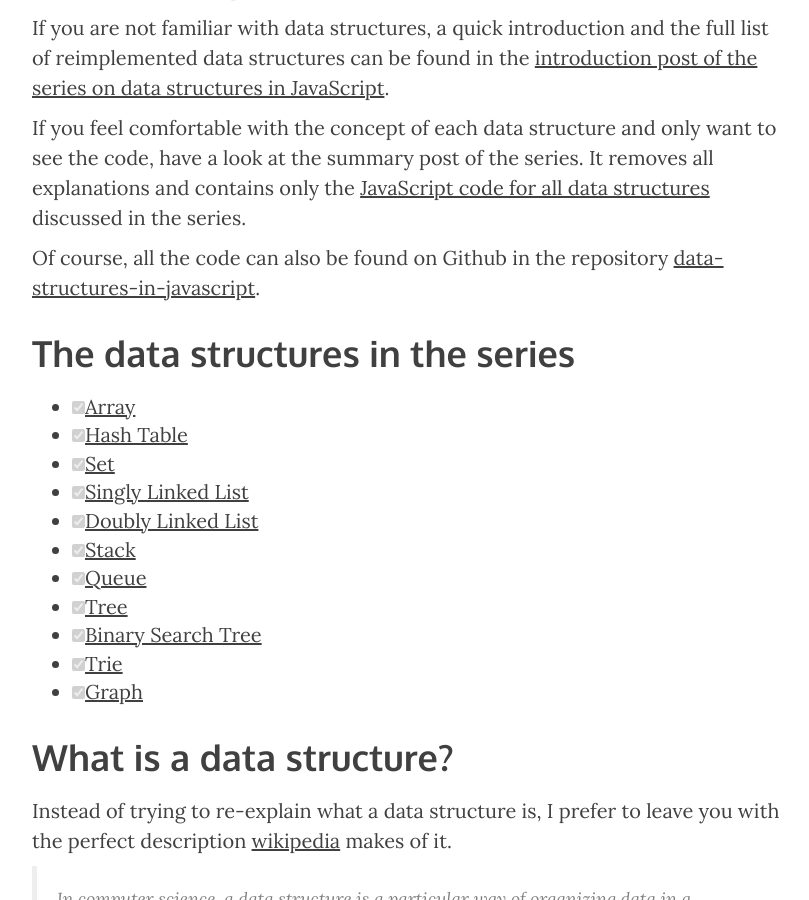
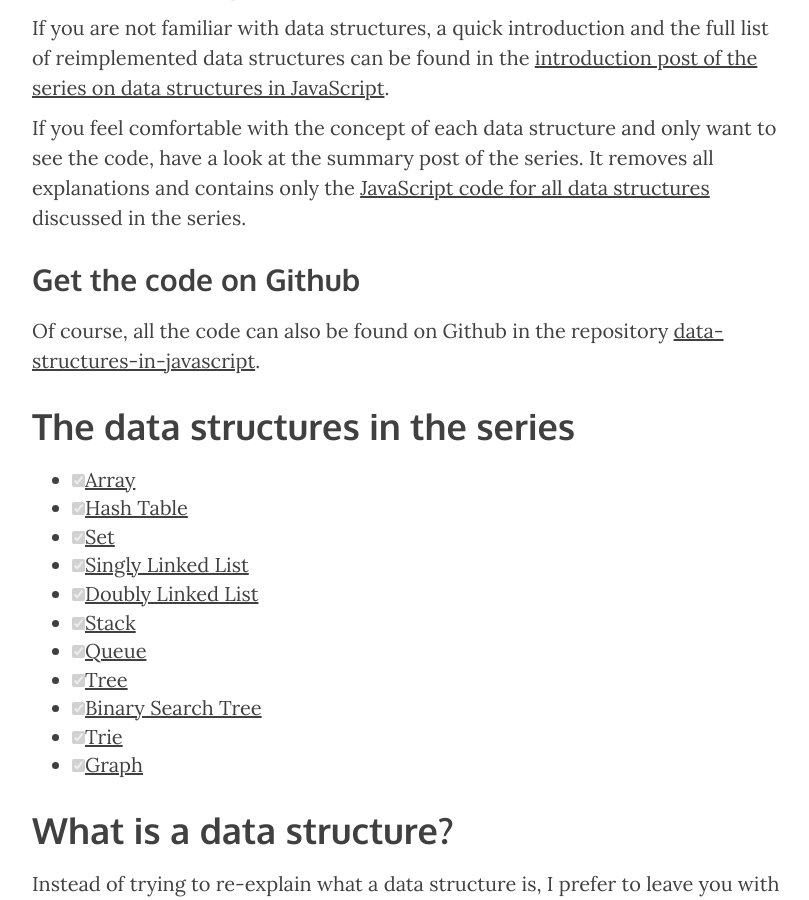
Before and after one commit to benoitvallon/benoitvallon.github.io, a Jekyll site: the page built from _posts/2016-01-11-data-structures-in-javascript.md, in a window 1280 px wide and 900 px high, scrolled down 662 px. Shown: the whole window, without its empty margins (233-1042 px from the left). Built offline with Jekyll 4.4.1, drawn with Linux system fonts in a browser that asks for light colours; nearby versions of some CDN libraries; comment, search, counter and statistics services are not loaded.

Commit message:
Adds get the code title

```diff
--- a/_posts/data-structures-series/about-the-series.md
+++ b/_posts/data-structures-series/about-the-series.md
@@ -6,4 +6,6 @@ If you are not familiar with data structures, a quick introduction and the full
 
 If you feel comfortable with the concept of each data structure and only want to see the code, have a look at the summary post of the series. It removes all explanations and contains only the [JavaScript code for all data structures](/data-structures-in-javascript/data-structures-in-javascript-all-the-code/) discussed in the series.
 
+## Get the code on Github
+
 Of course, all the code can also be found on Github in the repository [data-structures-in-javascript](https://github.com/benoitvallon/data-structures-in-javascript).
```
Also changed, not shown: _posts/sorting-algorithms-series/about-the-series.md (+2 -0 lines).
